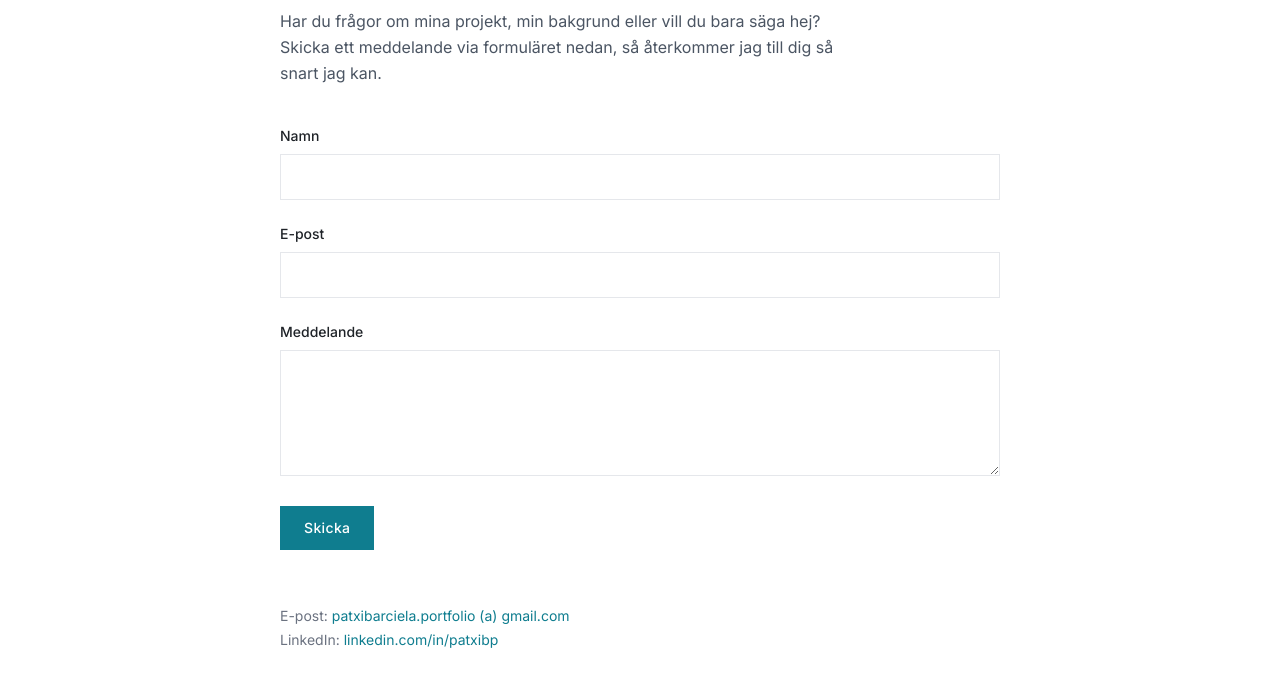
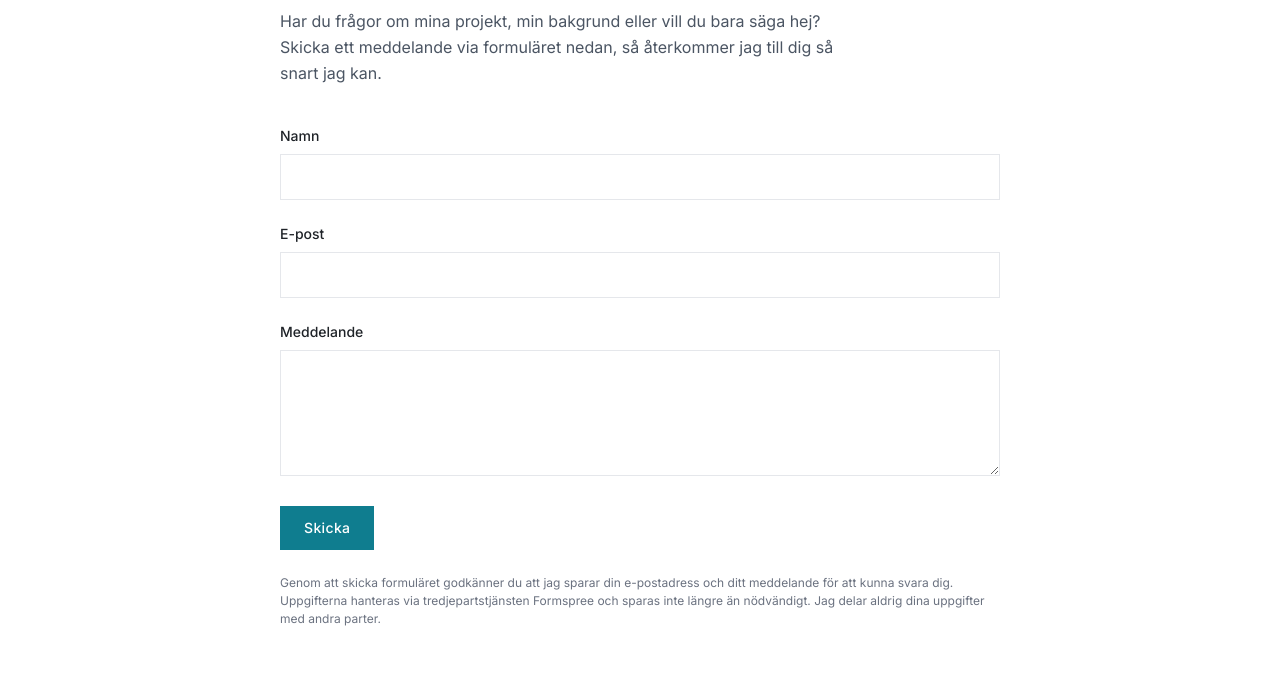
Before and after one commit to patxibarciela/portfolio, a plain HTML site: page kontakt.html in a window 1280 px wide. Shown: the part 241-922 px from the top of the page. Drawn offline with nearby package versions, Linux system fonts and the light colour scheme.

Commit message:
Update kontakt.html

```diff
--- a/kontakt.html
+++ b/kontakt.html
@@ -63,6 +63,10 @@
           Något gick fel. Försök igen, eller skriv direkt till e-postadressen nedan.
         </p>
       </div>
+
+      <p class="form-note">
+        Genom att skicka formuläret godkänner du att jag sparar din e-postadress och ditt meddelande för att kunna svara dig. Uppgifterna hanteras via tredjepartstjänsten Formspree och sparas inte längre än nödvändigt. Jag delar aldrig dina uppgifter med andra parter.
+      </p>
     </form>
 
     <div id="contact-success" class="hidden border border-accent/30 bg-accent-light px-6 py-10 text-center">
```
